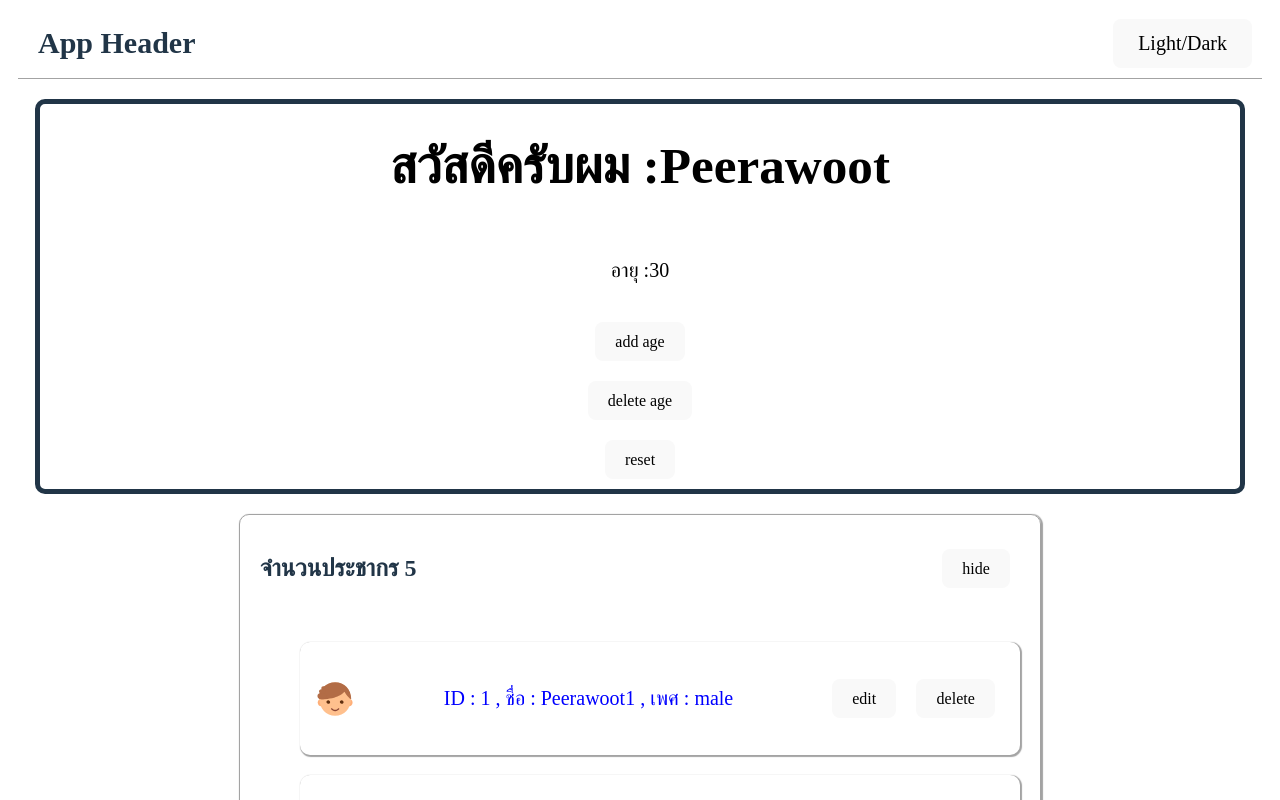
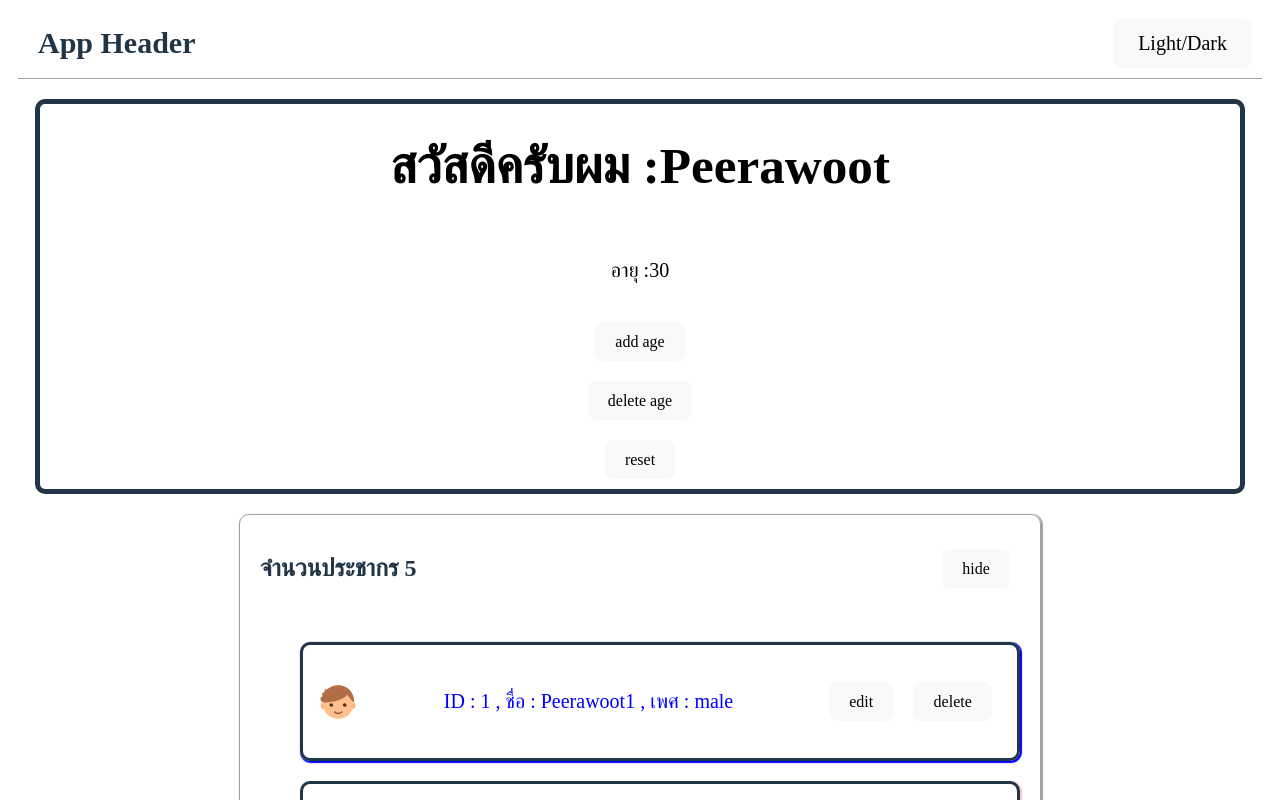
Before and after one commit to pls2s/Practice_React, a React (Vite) app: page / in a window 1280 px wide. Shown: the top 800 px of the page. Built offline with nearby package versions, Linux system fonts and the light colour scheme.

Commit message:
dynamic style

```diff
--- a/src/components/PersonList.jsx
+++ b/src/components/PersonList.jsx
@@ -23,9 +23,9 @@ function PersonList() {
             <div className="body">
                 <ul>
                     {show && data.map((obj) => ( //map คือการวนลูป ข้อมูลทุกตัวใน data useState ใช้ show เพื่อสลับการแสดงข้อมูล
-                    <li key={obj.id}> {/*key เป็น id ของข้อมูล จะต้องใช้อันที่ข้อมูลไม่ช้ำ */}
+                    <li key={obj.id} style={{borderStyle : "solid", boxShadow: obj.gender === "male" ? "1px 1px 1px 1px blue" : "1px 1px 1px 1px pink", bordercolor: obj.gender === "male" ? "blue" : "pink"}}>  {/*key เป็น id ของข้อมูล จะต้องใช้อันที่ข้อมูลไม่ช้ำ */}
                         <img src={obj.gender === "male" ? boy : girl} width={40} height={40}/> {/*ถ้าเป็นชายให้แสดง boy ถ้าเป็นหญิงให้แสดง girl*/}
-                        <p style={{color: obj.gender === "male" ? "blue" : "pink"}}>ID : {obj.id} , ชื่อ : {obj.name} , เพศ : {obj.gender} </p>
+                        <p style={{color: obj.gender === "male" ? "blue" : "pink"}}>ID : {obj.id} , ชื่อ : {obj.name} , เพศ : {obj.gender} </p> {/*ถ้าเป็นชายให้แสดง blue ถ้าเป็นหญิงให้แสดง pink*/}
                         <div className="control">
                             <button>edit</button>
                             <button>delete</button>
```
